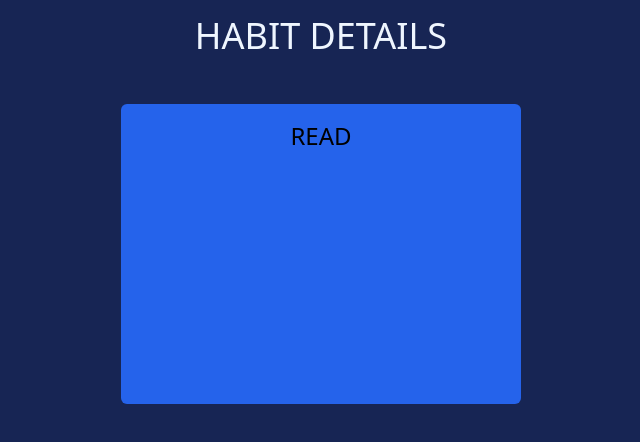
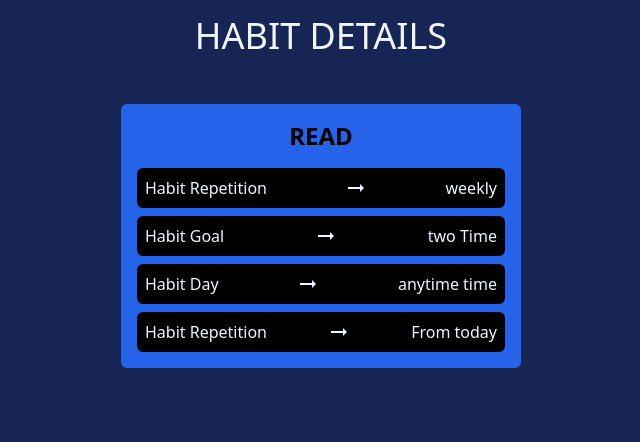
Before and after one commit to vivekbhatt07/MCR-2, a React (Vite) app: page /habit/01d5cabc-e0c5-42da-853d-7f167b16db36 in a window 1280 px wide. Shown: the top 442 px of the page, without its empty margins (319-959 px from the left). Built offline with nearby package versions, Linux system fonts and the light colour scheme.

Commit message:
STYLE: detail page

```diff
--- a/src/Pages/Detail/index.jsx
+++ b/src/Pages/Detail/index.jsx
@@ -1,6 +1,7 @@
 import React from "react";
 import { useParams } from "react-router-dom";
 import { useData } from "../../DataContext";
+import ArrowRightAltIcon from "@mui/icons-material/ArrowRightAlt";
 
 const Detail = () => {
   const { state } = useData();
@@ -13,8 +14,32 @@ const Detail = () => {
   return (
     <div className="max-w-[1280px] mx-auto bg-blue-950 min-h-screen px-6 py-4 flex flex-col gap-12">
       <h1 className="mx-auto text-4xl text-blue-50">HABIT DETAILS</h1>
-      <div className="min-w-[400px] mx-auto p-4 bg-blue-600 h-[300px] flex flex-col gap-3 rounded-md">
-        <h3 className="text-2xl text-center uppercase">{getHabit.habitName}</h3>
+      <div className="min-w-[400px] mx-auto p-4 bg-blue-600 flex flex-col gap-4 rounded-md">
+        <h3 className="text-2xl text-center uppercase font-semibold">
+          {getHabit.habitName}
+        </h3>
+        <div className="flex flex-col gap-2 text-blue-50">
+          <p className="flex gap-4 justify-between bg-[#000] p-2 rounded-md">
+            <span>Habit Repetition</span>
+            <ArrowRightAltIcon />
+            <span>{getHabit.habitRepeat}</span>
+          </p>
+          <p className="flex gap-4 justify-between bg-[#000] p-2 rounded-md">
+            <span>Habit Goal</span>
+            <ArrowRightAltIcon />
+            <span>{getHabit.habitGoal} Time</span>
+          </p>
+          <p className="flex gap-4 justify-between bg-[#000] p-2 rounded-md">
+            <span>Habit Day</span>
+            <ArrowRightAltIcon />
+            <span>{getHabit.habitDay} time</span>
+          </p>
+          <p className="flex gap-4 justify-between bg-[#000] p-2 rounded-md">
+            <span>Habit Repetition</span>
+            <ArrowRightAltIcon />
+            <span>From {getHabit.habitStart}</span>
+          </p>
+        </div>
       </div>
     </div>
   );
--- a/src/Pages/Home/index.jsx
+++ b/src/Pages/Home/index.jsx
@@ -86,8 +86,8 @@ const Home = () => {
                   value={habitData.habitRepeat}
                 >
                   <option value="daily">Daily</option>
-                  <option value="alternate">Monthly</option>
-                  <option value="weekly">Yearly</option>
+                  <option value="alternate">Alternate</option>
+                  <option value="weekly">Weekly</option>
                 </select>
               </label>
               <label className="flex flex-col gap-1">
```
